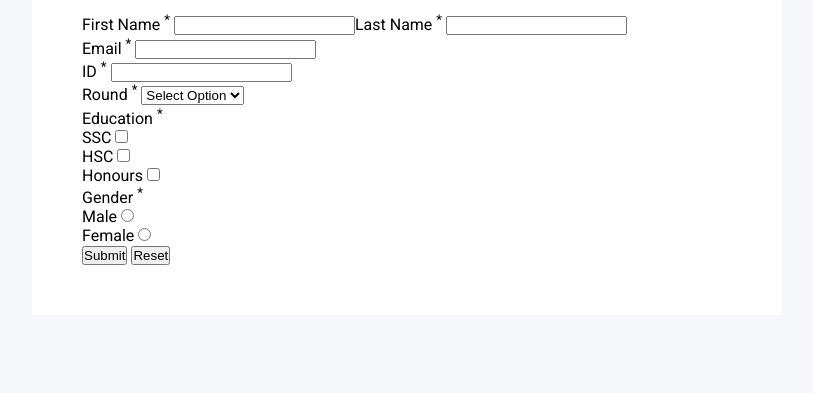
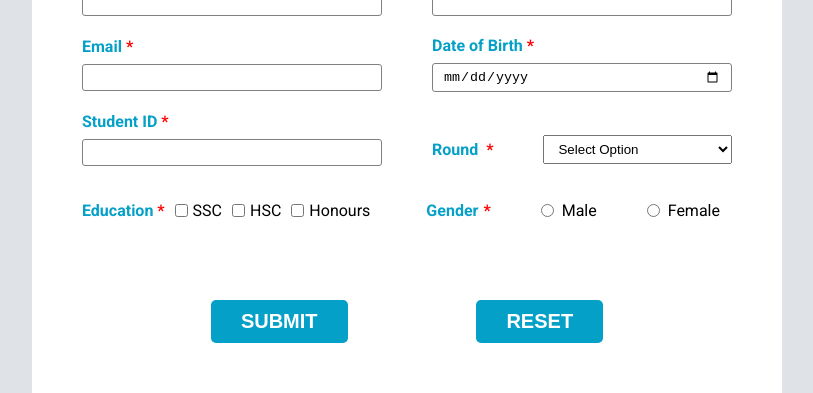
Before and after one commit to hazrat120/IsDB-Student-Registration-Form, a plain HTML site: page index.html in a window 1280 px wide. Shown: the part 606-999 px from the top of the page, without its empty margins (233-1046 px from the left). Before the commit the page ends 921 px from the top, so only its background shows below. Drawn offline with Linux system fonts and the light colour scheme.

Commit message:
add other style

```diff
--- a/index.html
+++ b/index.html
@@ -60,30 +60,37 @@
       <hr class="fom_hr" />
 
       <div class="name">
-        <div class="fname">
-          <label for="fname">First Name <sup>*</sup> </label>
-          <input type="text" name="fname" required />
+        <div class="nam fname">
+          <label for="fname">First Name <span>*</span></label>
+          <input class="same_inp" type="text" name="fname" required />
         </div>
 
-        <div class="lname">
-          <label for="lname">Last Name <sup>*</sup></label>
-          <input type="text" name="lname" required />
+        <div class="nam lname">
+          <label for="lname">Last Name <span>*</span></label>
+          <input class="same_inp" type="text" name="lname" required />
         </div>
       </div>
 
-      <div class="email">
-        <label for="email">Email <sup>*</sup></label>
-        <input type="text" name="email" required />
+      <div class="mail_date">
+       <div class="mail">
+        <label for="email">Email <span>*</span></label>
+        <input class="same_inp mail_in" type="text" name="email" required />
+       </div>
+
+       <div class="date">
+        <label for="date of birth">Date of Birth <span>*</span></label>
+        <input class="same_inp" type="date" name="date" placeholder="none">
+       </div>
       </div>
 
       <div class="id_round">
         <div class="id">
-          <label for="id">ID <sup>*</sup></label>
-          <input type="text" name="id" required />
+          <label for="id">Student ID <span>*</span></label>
+          <input class="same_inp" type="text" name="id" required />
         </div>
 
         <div class="round">
-          <label for="round">Round <sup>*</sup></label>
+          <label for="round">Round <span>*</span></label>
           <select class="round_sec" name="round">
             <option value="">Select Option</option>
             <option value="62">Round 62</option>
@@ -96,39 +103,39 @@
       </div>
 
       <div class="degre">
-        <label for="degre">Education <sup>*</sup></label>
         <div class="box">
+          <label for="degre">Education <span>*</span></label>
           <div class="box1">
-            <label for="ssc" name="ssc">SSC</label>
-            <input type="checkbox" name="degre" required />
+            <input type="checkbox" name="degre" />
+            <p for="ssc" name="ssc">SSC</p>
           </div>
 
           <div class="box1">
-            <label for="hsc">HSC</label>
-            <input type="checkbox" name="degre" required />
+            <input type="checkbox" name="degre"/>
+            <p for="hsc">HSC</p>
           </div>
           <div class="box1">
-            <label for="honours">Honours</label>
-            <input type="checkbox" name="degre" required />
+            <input type="checkbox" name="degre"/>
+            <p for="honours">Honours</p>
+          </div>
+        </div>
+
+        <div class="gender">
+          <label for="gender">Gender <span>*</span></label>
+          <div class="male">
+            <input type="radio" name="gender" required />
+            <p for="male">Male</p>
+          </div>
+          <div class="female">
+            <input type="radio" name="gender" required />
+            <p for="female">Female</p>
           </div>
         </div>
       </div>
 
-      <div class="gender">
-        <label for="gender">Gender <sup>*</sup></label>
-        <div class="male">
-          <label for="male">Male</label>
-          <input type="radio" name="gender" required />
-        </div>
-        <div class="female">
-          <label for="female">Female</label>
-          <input type="radio" name="gender" required />
-        </div>
-      </div>
-
       <div class="sub_res">
-        <button class="sub" type="submit">Submit</button>
-        <button class="res" type="reset">Reset</button>
+        <button class="btn sub" type="submit">Submit</button>
+        <button class="btn res" type="reset">Reset</button>
       </div>
     </form>
   </body>
--- a/style.css
+++ b/style.css
@@ -7,7 +7,7 @@
 body {
   font-family: "Roboto", sans-serif;
   position: relative;
-  background-color: #f5f7fa;
+  background-color: #dfe2e7;
 }
 
 ul,
@@ -16,12 +16,32 @@ a {
   text-decoration: none;
 }
 
+span{
+  color: red;
+}
+
+label{
+  font-weight: 700;
+  color: #05a0c8;
+}
+
+.btn{
+  font-size: 20px;
+  font-weight: 600;
+  text-transform: uppercase;
+  border: none;
+  background-color: #05a0c8;
+  color: #fff;
+  padding: 10px 30px;
+  border-radius: 5px;
+}
+
 /* Image mapping isdb website and etc */
 #isdb {
   display: flex;
   align-items: center;
   justify-content: center;
-  margin-top: 100px;
+  margin-top: 50px;
 }
 
 #isdb > img {
@@ -53,5 +73,126 @@ a {
 .name {
   display: flex;
   align-items: center;
+  column-gap: 50px;
   width: 100%;
 }
+
+.nam{
+  display: flex;
+  flex-direction: column;
+  /* row-gap: 10px; */
+}
+
+.fname{
+  width: 100%;
+}
+
+.lname{
+  width: 100%;
+}
+
+.same_inp{
+  padding: 5px 10px;
+  border: 1px solid gray;
+  border-radius: 3px;
+  width: 100%;
+  margin: 8px 0  20px;
+}
+
+.same_inp:focus-visible{
+  outline: none;
+  border: 1px solid #05a0c8;
+}
+
+.mail_date {
+  display: flex;
+  align-items: center;
+  column-gap: 50px;
+}
+
+.mail{
+  width: 100%;
+}
+.date{
+  width: 100%;
+}
+
+.id_round{
+  display: flex;
+  align-items: center;
+  column-gap: 50px;
+  width: 100%;
+}
+
+.id{
+  width: 100%;
+}
+
+.round{
+  width: 100%;
+  display: flex;
+  align-items: center;
+  column-gap: 50px;
+}
+
+.round > label{
+  display: flex;
+  column-gap: 8px;
+}
+
+.round_sec{
+  width: 100%;
+  padding: 5px 10px;
+}
+
+.round_sec:focus-visible{
+  outline: none;
+  border: 1px solid #05a0c8;
+}
+
+.degre{
+  display: flex;
+  column-gap: 56px;
+  align-items: center;
+  margin-top: 15px;
+}
+
+.box{
+  display: flex;
+  align-items: center;
+  justify-content: center;
+  column-gap: 10px;
+}
+
+.box1{
+  display: flex;
+  align-items: center;
+  justify-content: center;
+  gap: 5px;
+}
+
+.gender{
+  display: flex;
+  align-items: center;
+  justify-content: center;
+  column-gap: 50px;
+}
+
+.gender > label{
+  display: flex;
+  align-items: center;
+  column-gap: 5px;
+}
+.male , .female{
+  display: flex;
+  align-items: center;
+  gap: 8px;
+
+}
+
+.sub_res{
+  display: flex;
+  align-items: center;
+  justify-content: space-evenly;
+  margin-top: 80px;
+}
```
